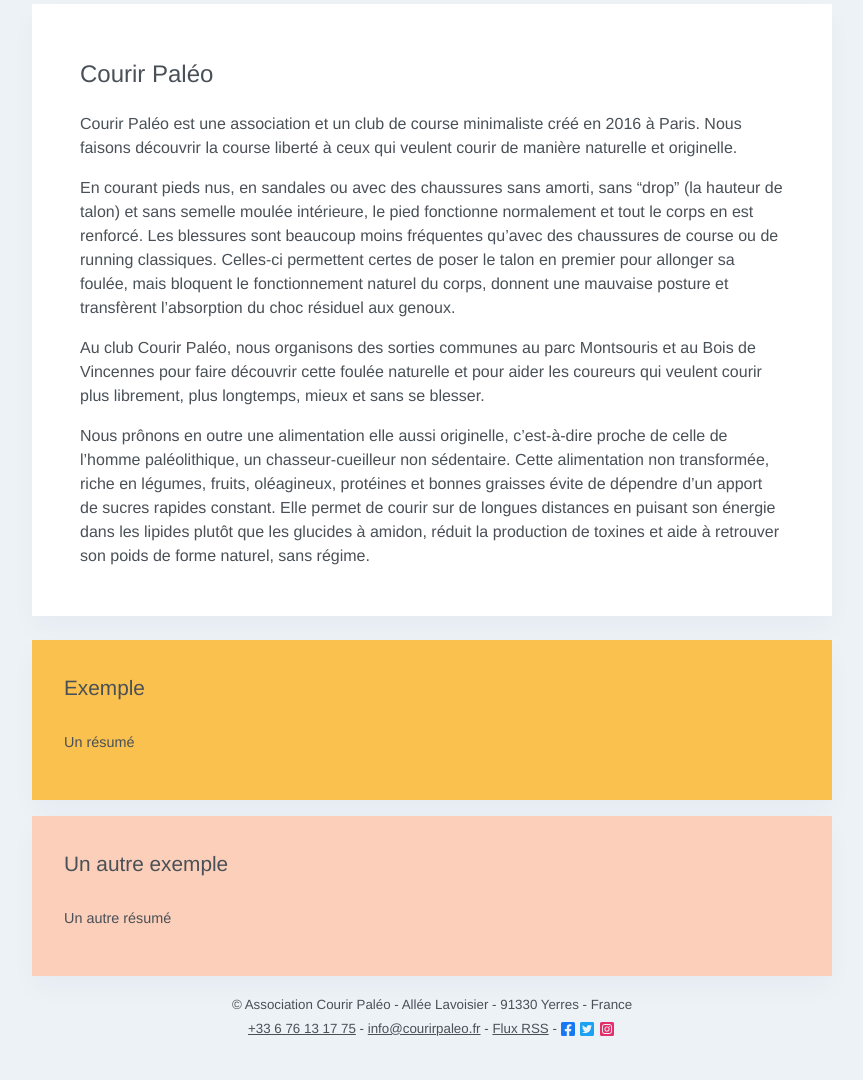
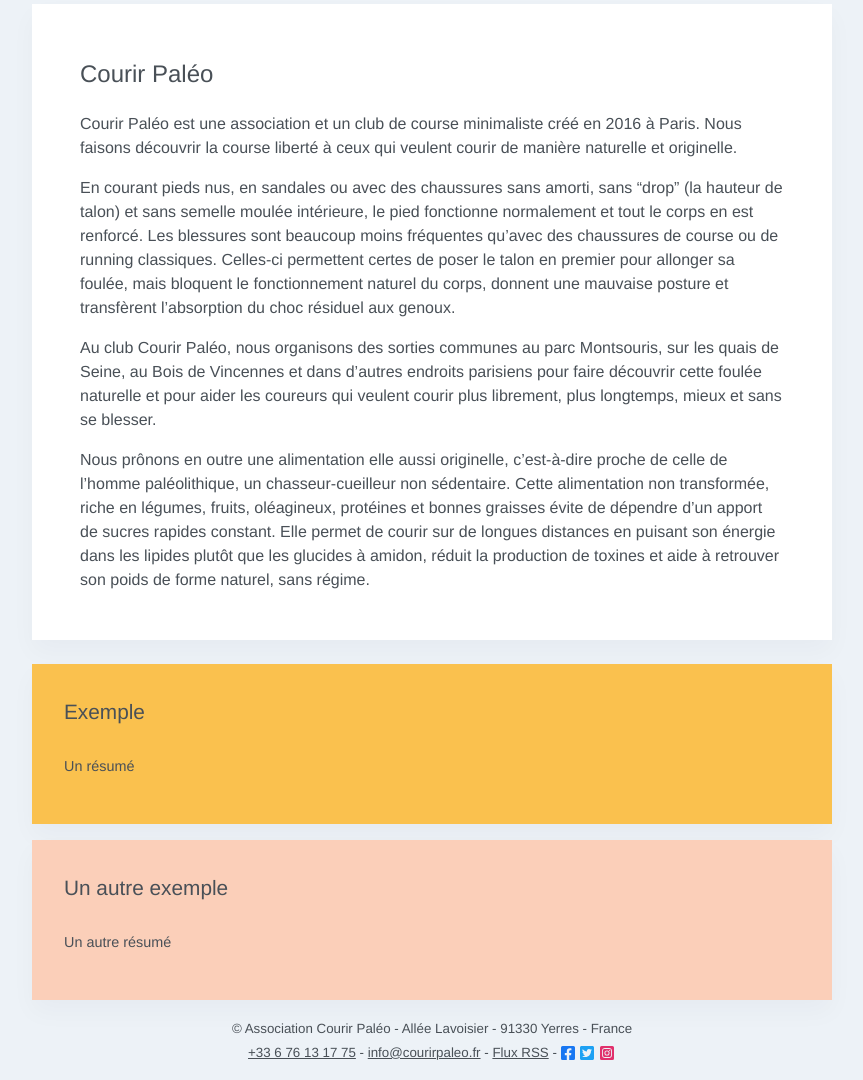
Before and after one commit to courirpaleo/courirpaleo.github.io, a Jekyll site: the page built from _pages/qui-sommes-nous.md, in a window 1280 px wide, cut to the strip 112-1192 px from the top of the page. Shown: the whole strip, without its empty margins (208-1071 px from the left). Built offline with Jekyll 4.4.1, drawn with Linux system fonts in a browser that asks for light colours; some web fonts are replaced; before the commit the page ends 1168 px from its top, so only the background shows below that.

Commit message:
Update qui-sommes-nous.md

```diff
--- a/_pages/qui-sommes-nous.md
+++ b/_pages/qui-sommes-nous.md
@@ -8,6 +8,6 @@
 
 En courant pieds nus, en sandales ou avec des chaussures sans amorti, sans "drop" (la hauteur de talon) et sans semelle moulée intérieure, le pied fonctionne normalement et tout le corps en est renforcé. Les blessures sont beaucoup moins fréquentes qu'avec des chaussures de course ou de running classiques. Celles-ci permettent certes de poser le talon en premier pour allonger sa foulée, mais bloquent le fonctionnement naturel du corps, donnent une mauvaise posture et transfèrent l'absorption du choc résiduel aux genoux.
 
-Au club Courir Paléo, nous organisons des sorties communes au parc Montsouris et au Bois de Vincennes pour faire découvrir cette foulée naturelle et pour aider les coureurs qui veulent courir plus librement, plus longtemps, mieux et sans se blesser.
+Au club Courir Paléo, nous organisons des sorties communes au parc Montsouris, sur les quais de Seine, au Bois de Vincennes et dans d'autres endroits parisiens pour faire découvrir cette foulée naturelle et pour aider les coureurs qui veulent courir plus librement, plus longtemps, mieux et sans se blesser.
 
 Nous prônons en outre une alimentation elle aussi originelle, c'est-à-dire proche de celle de l'homme paléolithique, un chasseur-cueilleur non sédentaire. Cette alimentation non transformée, riche en légumes, fruits, oléagineux, protéines et bonnes graisses évite de dépendre d'un apport de sucres rapides constant. Elle permet de courir sur de longues distances en puisant son énergie dans les lipides plutôt que les glucides à amidon, réduit la production de toxines et aide à retrouver son poids de forme naturel, sans régime.
```
